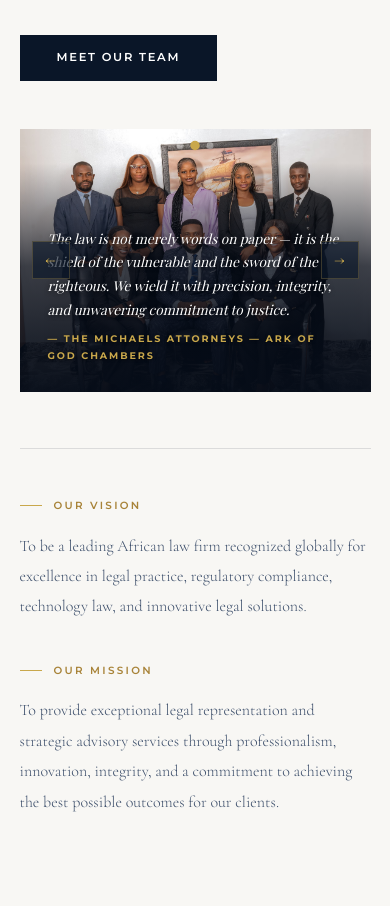
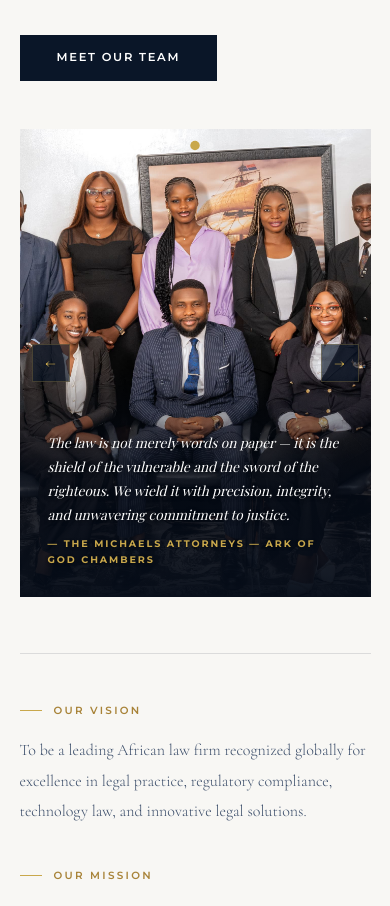
Before and after one commit to ieze-king/thecounsellp, a React (Vite) app: page / in a window 390 px wide. Shown: the part 1961-2867 px from the top of the page. Built offline with nearby package versions, Linux system fonts and the light colour scheme; no server answers; a web font is replaced by a local one.

Commit message:
added the in between pictures0

```diff
--- a/src/components/About/About.module.css
+++ b/src/components/About/About.module.css
@@ -83,7 +83,7 @@
 .carousel {
   position: relative;
   width: 100%;
-  aspect-ratio: 4 / 3;
+  aspect-ratio: 1 / 1;
   overflow: hidden;
   background: var(--color-navy);
 }
@@ -272,6 +272,10 @@
     gap: 3rem;
   }
 
+  .carousel {
+    aspect-ratio: 3 / 4;
+  }
+
   .visualAccent {
     display: none;
   }
```
